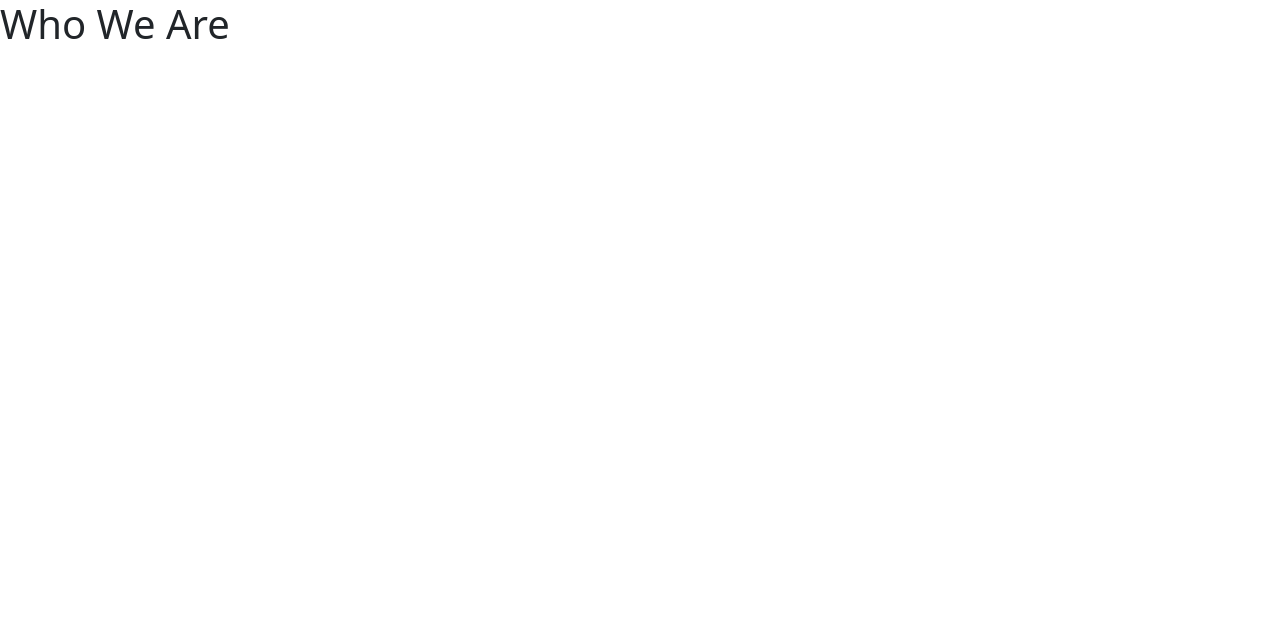
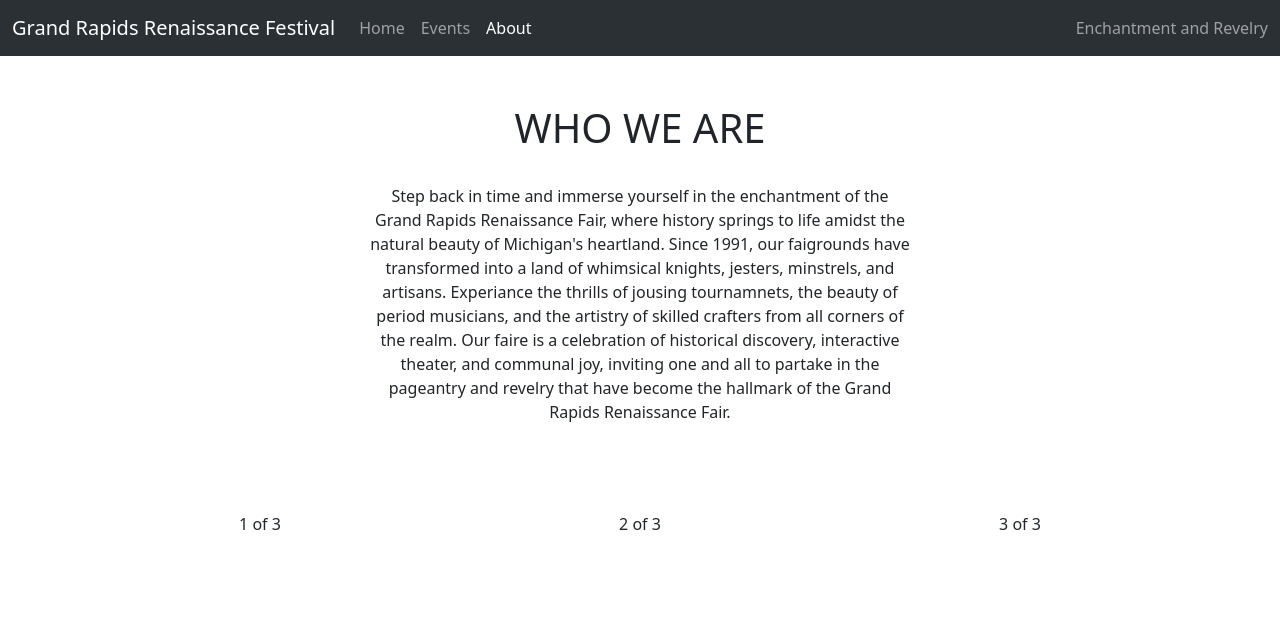
Before and after one commit to Rapids00122/framework-challenge, a plain HTML site: page index.html in a window 1280 px wide. Drawn offline with nearby package versions, Linux system fonts and the light colour scheme.

Commit message:
Updated bootstrap

```diff
--- a/index.html
+++ b/index.html
@@ -9,7 +9,57 @@
     <link rel="icon" type="image/gif" href="images/favicon-32x32.png">
   </head>
   <body>
-    <h1>Who We Are</h1>
+    <nav class="navbar navbar-expand-lg bg-body-tertiary" data-bs-theme="dark">
+      <div class="container-fluid">
+        <a class="navbar-brand" href="#">Grand Rapids Renaissance Festival</a>
+        <button class="navbar-toggler" type="button" data-bs-toggle="collapse" data-bs-target="#navbarText" aria-controls="navbarText" aria-expanded="false" aria-label="Toggle navigation">
+          <span class="navbar-toggler-icon"></span>
+        </button>
+        <div class="collapse navbar-collapse" id="navbarText">
+          <ul class="navbar-nav me-auto mb-2 mb-lg-0">
+            <li class="nav-item">
+              <a class="nav-link" aria-current="page" href="#">Home</a>
+            </li>
+            <li class="nav-item">
+              <a class="nav-link" href="#">Events</a>
+            </li>
+            <li class="nav-item">
+              <a class="nav-link active" href="#">About</a>
+            </li>
+          </ul>
+          <span class="navbar-text">
+            Enchantment and Revelry
+          </span>
+        </div>
+      </div>
+    </nav>
+    <div class="container text-center py-5">
+      <div class="row">
+        <div class="col">
+          <h1>WHO WE ARE</h1>
+        </div>
+      </div>
+      <div class="row py-4">
+        <div class="col">
+        </div>
+        <div class="col-6">
+            <p>Step back in time and immerse yourself in the enchantment of the Grand Rapids Renaissance Fair, where history springs to life amidst the natural beauty of Michigan's heartland. Since 1991, our faigrounds have transformed into a land of whimsical knights, jesters, minstrels, and artisans. Experiance the thrills of jousing tournamnets, the beauty of period musicians, and the artistry of skilled crafters from all corners of the realm. Our faire is a celebration of historical discovery, interactive theater, and communal joy, inviting one and all to partake in the pageantry and revelry that have become the hallmark of the Grand Rapids Renaissance Fair.</p>
+        </div>
+        <div class="col">
+        </div>
+      </div>
+      <div class="row py-5">
+        <div class="col">
+            1 of 3
+        </div>
+        <div class="col">
+            2 of 3
+        </div>
+        <div class="col">
+            3 of 3
+        </div>
+      </div>
+    </div>
     <script src="https://cdn.jsdelivr.net/npm/bootstrap@5.3.2/dist/js/bootstrap.bundle.min.js" integrity="sha384-C6RzsynM9kWDrMNeT87bh95OGNyZPhcTNXj1NW7RuBCsyN/o0jlpcV8Qyq46cDfL" crossorigin="anonymous"></script>
   </body>
 </html>
```
